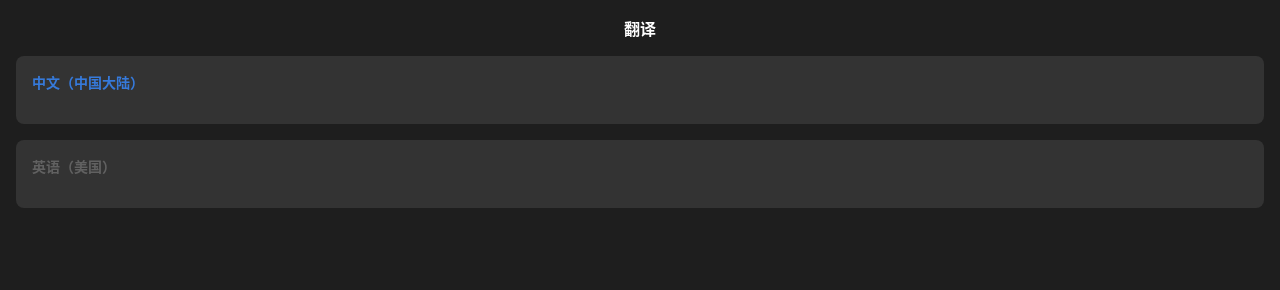
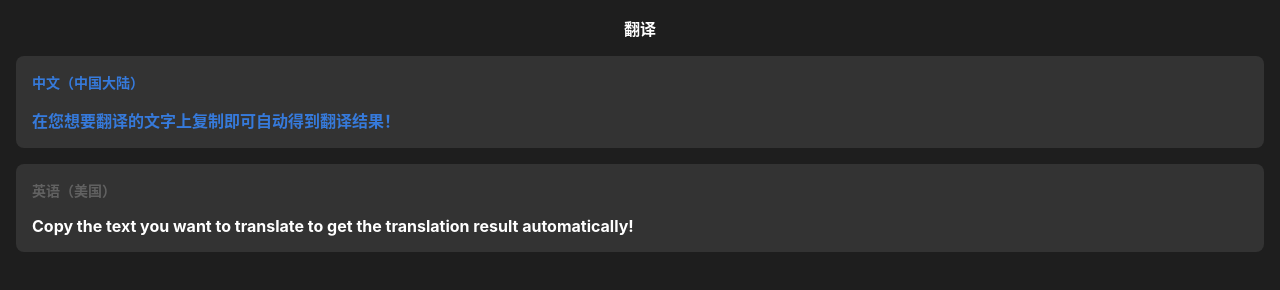
Before and after one commit to clysto/translator, a plain HTML site: page index.html in a window 1280 px wide. Drawn offline with Linux system fonts and the light colour scheme.

Commit message:
change ui

```diff
--- a/index.html
+++ b/index.html
@@ -54,11 +54,16 @@
       <p class="head">翻译</p>
       <div class="card">
         <p class="subtitle blue">中文（中国大陆）</p>
-        <div id="dst" class="blue"></div>
+        <div id="dst" class="blue">
+          在您想要翻译的文字上复制即可自动得到翻译结果！
+        </div>
       </div>
       <div class="card">
         <p class="subtitle">英语（美国）</p>
-        <div id="src"></div>
+        <div id="src">
+          Copy the text you want to translate to get the translation result
+          automatically!
+        </div>
       </div>
     </div>
   </body>
```
